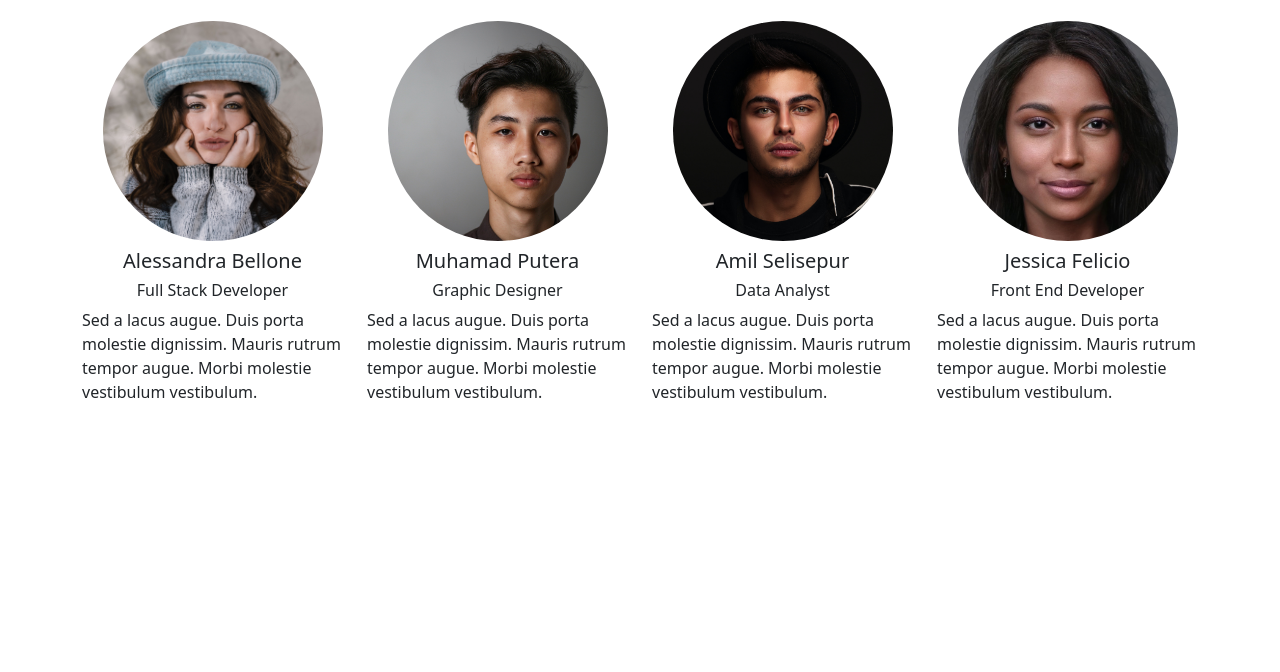
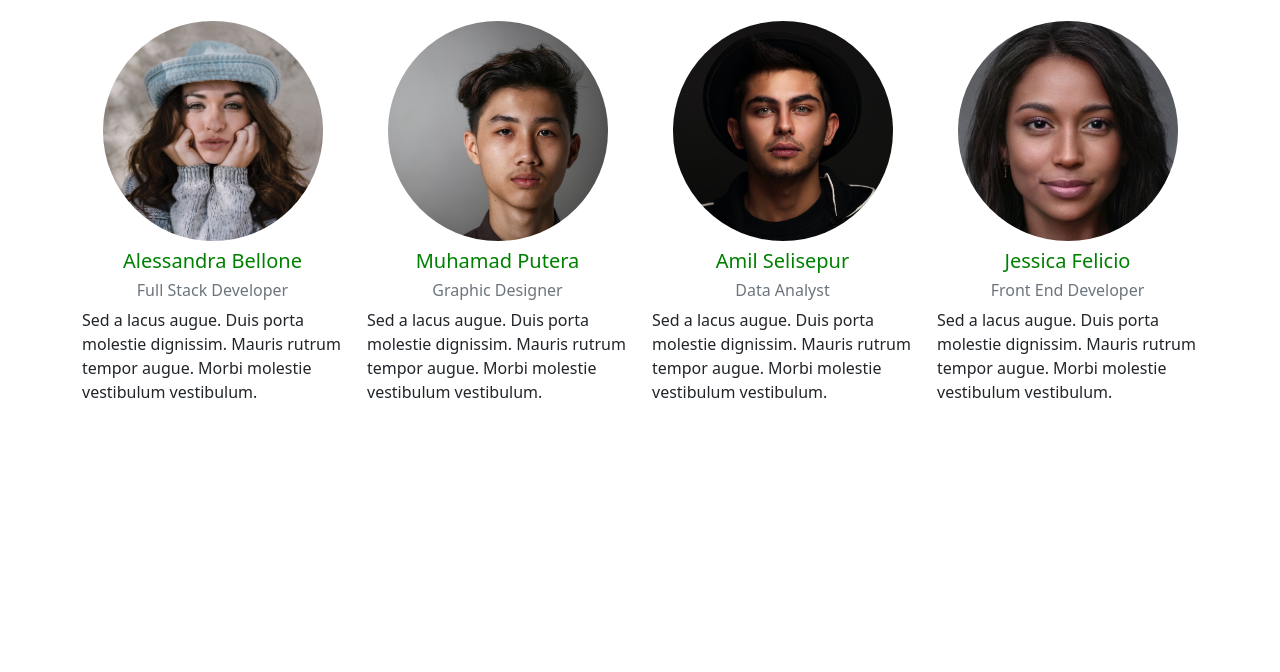
Before and after one commit to muoso/bootstrap-team-gallery, a plain HTML site: page index.html in a window 1280 px wide. Shown: the part 128-800 px from the top of the page. Drawn offline with nearby package versions, Linux system fonts and the light colour scheme.

Commit message:
fifth commit

```diff
--- a/index.html
+++ b/index.html
@@ -17,7 +17,7 @@
 <body>
 
     <div class="px-4 py-2 my-0 text-center">
-        <h1 class="display-5 fw-bold">Our Experienced and Professional Team</h1>
+        <h1 class="text-green display-5 fw-bold">Our Experienced and Professional Team</h1>
 
         <figure>
             <blockquote class="blockquote">
@@ -34,34 +34,34 @@
 
     <div class="container">
 
-        <!-- Three columns of text below the carousel -->
+        <!-- Team Members -->
         <div class="row">
             <div class="col-lg-3">
                 <img src="img\pic1.jpeg" class="rounded-circle mx-auto d-block" alt="Alessandra Bellone" width="220" height="220">
 
-                <h5 class="text-center mt-2">Alessandra Bellone</h5>
-                <h6 class="text-center">Full Stack Developer</h6>
+                <h5 class="text-center text-green mt-2">Alessandra Bellone</h5>
+                <h6 class="text-center text-secondary">Full Stack Developer</h6>
                 <p>Sed a lacus augue. Duis porta molestie dignissim. Mauris rutrum tempor augue. Morbi molestie vestibulum vestibulum.</p>
             </div><!-- /.col-lg-3 -->
             <div class="col-lg-3">
                 <img src="img\pic2.jpeg" class="rounded-circle mx-auto d-block" alt="Muhamad Putera" width="220" height="220">
 
-                <h5 class="text-center mt-2">Muhamad Putera</h5>
-                <h6 class="text-center">Graphic Designer</h6>
+                <h5 class="text-center text-green mt-2">Muhamad Putera</h5>
+                <h6 class="text-center text-secondary">Graphic Designer</h6>
                 <p>Sed a lacus augue. Duis porta molestie dignissim. Mauris rutrum tempor augue. Morbi molestie vestibulum vestibulum.</p>
             </div><!-- /.col-lg-3 -->
             <div class="col-lg-3">
                 <img src="img\pic3.jpeg" class="rounded-circle mx-auto d-block" alt="Amil Selisepur" width="220" height="220">
 
-                <h5 class="text-center mt-2">Amil Selisepur</h5>
-                <h6 class="text-center">Data Analyst</h6>
+                <h5 class="text-center text-green mt-2">Amil Selisepur</h5>
+                <h6 class="text-center text-secondary">Data Analyst</h6>
                 <p>Sed a lacus augue. Duis porta molestie dignissim. Mauris rutrum tempor augue. Morbi molestie vestibulum vestibulum.</p>
             </div><!-- /.col-lg-3 -->
             <div class="col-lg-3">
                 <img src="img\pic4.jpeg" class="rounded-circle mx-auto d-block" alt="Jessica Felicio" width="220" height="220">
 
-                <h5 class="text-center mt-2">Jessica Felicio</h5>
-                <h6 class="text-center">Front End Developer</h6>
+                <h5 class="text-center text-green mt-2">Jessica Felicio</h5>
+                <h6 class="text-center text-secondary">Front End Developer</h6>
                 <p>Sed a lacus augue. Duis porta molestie dignissim. Mauris rutrum tempor augue. Morbi molestie vestibulum vestibulum.</p>
             </div><!-- /.col-lg-3 -->
 
--- a/style.css
+++ b/style.css
@@ -0,0 +1,4 @@
+
+.text-green {
+    color: green;
+}
```
